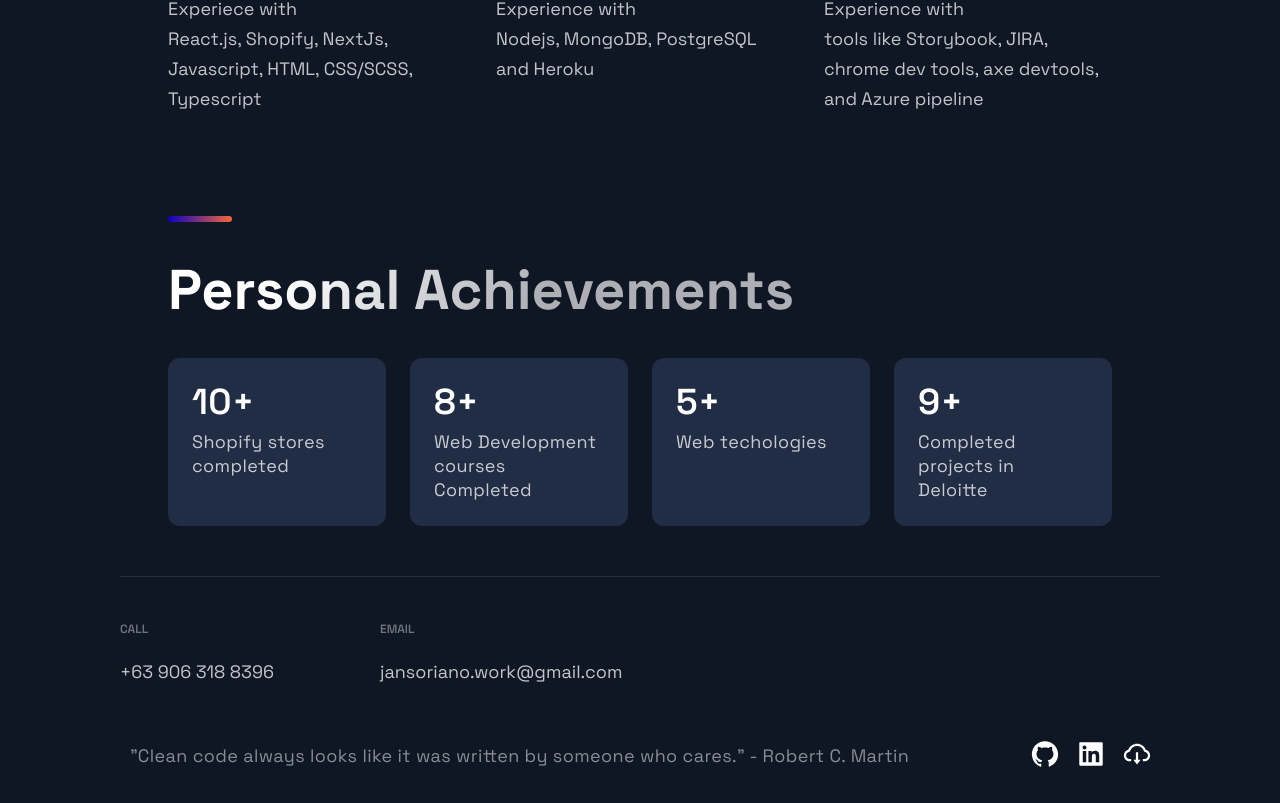
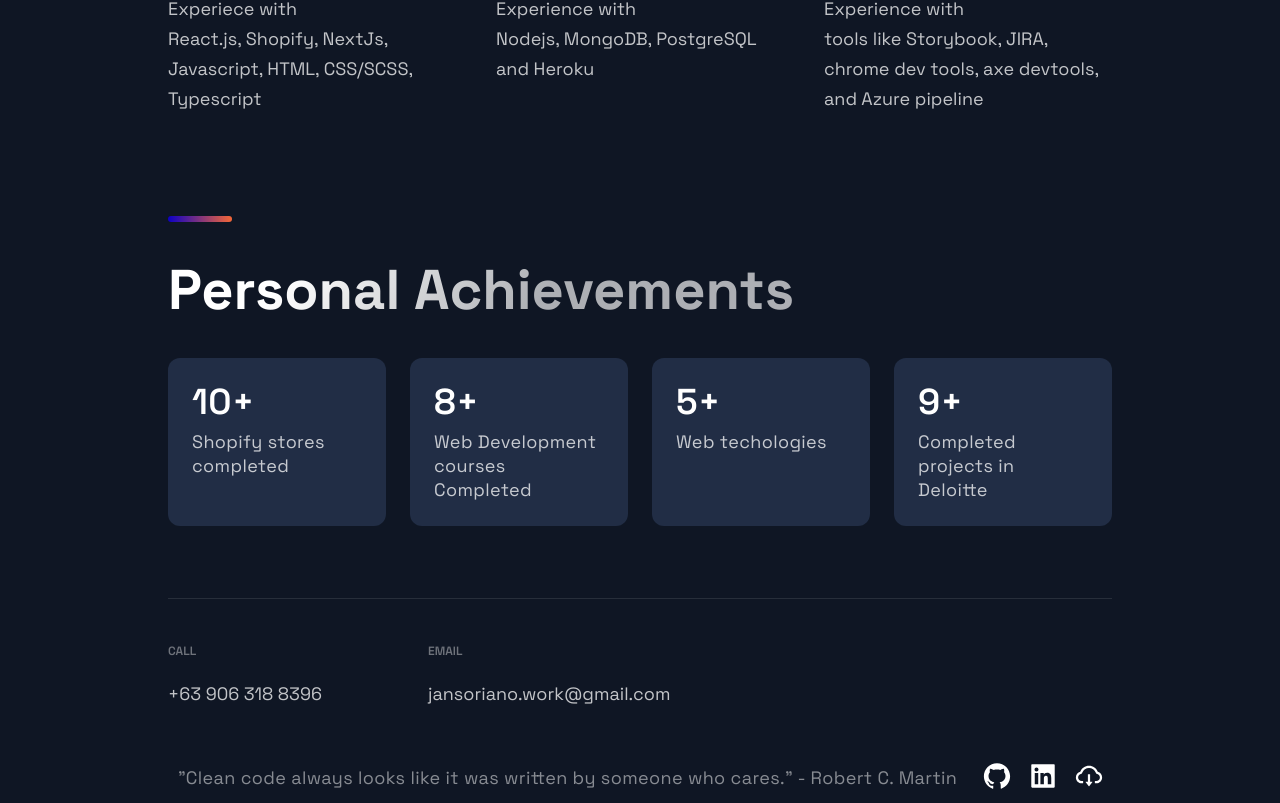
Before and after one commit to jansorianowork/nextjs-portfolio-2022, a Next.js app: page / in a window 1280 px wide. Shown: the part 1601-2404 px from the top of the page. Built offline with nearby package versions, Linux system fonts and the light colour scheme.

Commit message:
update footer

```diff
--- a/src/components/Footer/FooterStyles.js
+++ b/src/components/Footer/FooterStyles.js
@@ -1,11 +1,11 @@
 import styled from "styled-components";
 
 export const FooterWrapper = styled.section`
-	width: calc(100vw - 96px);
+	width: 100%;
 	max-width: 1040px;
-	//   padding: 2rem 48px 40px;
-	margin: 1rem auto;
-	//   box-sizing: content-box;
+	padding: 32px 48px 0;
+	margin: 0 auto;
+	box-sizing: border-box;
 
 	@media ${(props) => props.theme.breakpoints.sm} {
 		padding: 0 16px 48px;
```
